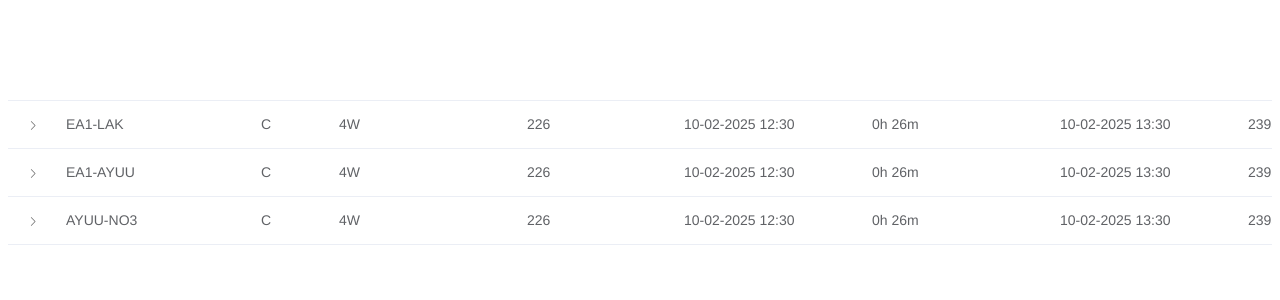
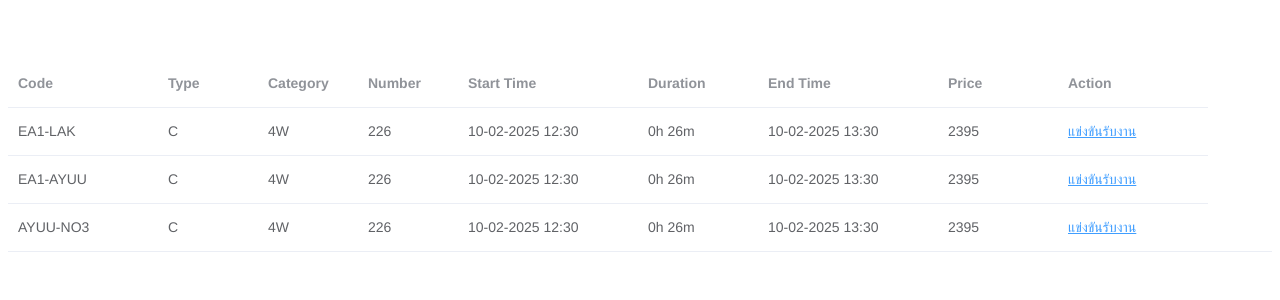
Before and after one commit to kkmediatech/web-bot, a Vue app: page / in a window 1280 px wide. Shown: the top 300 px of the page. Built offline with nearby package versions, Linux system fonts and the light colour scheme.

Commit message:
แก้ไข

```diff
--- a/package.json
+++ b/package.json
@@ -4,6 +4,7 @@
   "homepage": "https://github.com/kkmediatech/web-bot",
   "private": true,
   "scripts": {
+    "serve": "vue-cli-service serve",
     "build": "vue-cli-service build",
     "deploy": "gh-pages -d dist",
     "predeploy": "npm run build"
--- a/src/components/HelloWorld.vue
+++ b/src/components/HelloWorld.vue
@@ -1,53 +1,50 @@
 <template>
   <div>
-    <!-- Modal Component -->
-    <el-dialog
-      :visible.sync="modalVisible"
-      width="30%"
-      center
-      :show-close="true"
-      :close-on-click-modal="true"
-      :close-on-press-escape="true"
-    >
-      <div slot="title">
-        <h2>Verify that you are human</h2>
-      </div>
-      <div class="cf-turnstile" data-sitekey="0x4AAAAAAA7SN9BgICU6k8R5"></div>
-    </el-dialog>
+    <!-- Table -->
+    <el-table :data="tableData" style="width: 100%">
+      <el-table-column prop="code" label="Code" width="150"></el-table-column>
+      <el-table-column prop="type" label="Type" width="100"></el-table-column>
+      <el-table-column prop="category" label="Category" width="100"></el-table-column>
+      <el-table-column prop="number" label="Number" width="100"></el-table-column>
+      <el-table-column prop="startTime" label="Start Time" width="180"></el-table-column>
+      <el-table-column prop="duration" label="Duration" width="120"></el-table-column>
+      <el-table-column prop="endTime" label="End Time" width="180"></el-table-column>
+      <el-table-column prop="price" label="Price" width="120"></el-table-column>
 
-    <!-- Table Component -->
-    <el-table
-      :data="tableData"
-      style="width: 1606px"
-    >
-      <el-table-column type="expand">
-        <template>
-          <div></div>
-        </template>
-      </el-table-column>
-      <el-table-column prop="code" width="195"></el-table-column>
-      <el-table-column prop="type" width="78"></el-table-column>
-      <el-table-column prop="category" width="188"></el-table-column>
-      <el-table-column prop="number" width="157"></el-table-column>
-      <el-table-column prop="startTime" width="188"></el-table-column>
-      <el-table-column prop="duration" width="188"></el-table-column>
-      <el-table-column prop="endTime" width="188"></el-table-column>
-      <el-table-column prop="price" width="188"></el-table-column>
-      <el-table-column width="188">
-        <template>
-          <span class="grab-single" @click="openModal">แข่งขันรับงาน</span>
+      <!-- New Column for Action -->
+      <el-table-column label="Action" width="150">
+        <template slot-scope="scope">
+          <span class="grab-single" @click="openDialog(scope.row)">แข่งขันรับงาน</span>
         </template>
       </el-table-column>
     </el-table>
+
+    <!-- Dialog with Cloudflare Turnstile -->
+    <el-dialog title="ยืนยันตัวตน" :visible.sync="dialogVisible" width="30%" @open="initTurnstile" @close="destroyTurnstile">
+      <p><strong>Code:</strong> {{ selectedRow.code }}</p>
+      <p><strong>Type:</strong> {{ selectedRow.type }}</p>
+      <p><strong>Category:</strong> {{ selectedRow.category }}</p>
+      <p><strong>Number:</strong> {{ selectedRow.number }}</p>
+      <p><strong>Start Time:</strong> {{ selectedRow.startTime }}</p>
+      <p><strong>Duration:</strong> {{ selectedRow.duration }}</p>
+      <p><strong>End Time:</strong> {{ selectedRow.endTime }}</p>
+      <p><strong>Price:</strong> {{ selectedRow.price }}</p>
+
+      <!-- Cloudflare Turnstile Widget -->
+      <div id="turnstile-container"></div>
+
+      <span slot="footer" class="dialog-footer">
+        <el-button @click="closeDialog">ยกเลิก</el-button>
+        <el-button type="primary" :disabled="!isCaptchaSolved" @click="submitTurnstile">ยืนยัน</el-button>
+      </span>
+    </el-dialog>
   </div>
 </template>
 
 <script>
 export default {
-  name: 'HelloWorld',
   data() {
     return {
-      modalVisible: false,
       tableData: [
         {
           code: 'EA1-LAK',
@@ -79,35 +76,73 @@ export default {
           endTime: '10-02-2025 13:30',
           price: '2395'
         }
-      ]
+      ],
+      dialogVisible: false, // State to control dialog visibility
+      selectedRow: {}, // Store the selected row data
+      turnstileWidgetId: null, // Store the Turnstile widget ID
+      isCaptchaSolved: false // Track if CAPTCHA is solved
     };
   },
-  mounted() {
-    // Load Turnstile script
+  methods: {
+    openDialog(row) {
+      this.selectedRow = row; // Set the selected row data
+      this.dialogVisible = true; // Open the dialog
+    },
+    initTurnstile() {
+      // Load Cloudflare Turnstile script dynamically
       const script = document.createElement('script');
       script.src = 'https://challenges.cloudflare.com/turnstile/v0/api.js';
       script.async = true;
       script.defer = true;
       document.head.appendChild(script);
 
-    // Define the callback
-    window.onloadTurnstileCallback = (token) => {
-      console.log("Turnstile token:", token);
-      // Handle the token as needed
+      // Initialize Turnstile widget after script is loaded
+      script.onload = () => {
+        if (window.turnstile) {
+          this.turnstileWidgetId = window.turnstile.render('#turnstile-container', {
+            sitekey: '0x4AAAAAAA7SN9BgICU6k8R5', // Your Cloudflare Turnstile site key
+            callback: (token) => {
+              this.isCaptchaSolved = true; // Enable the confirm button when CAPTCHA is solved
+            }
+          });
+        }
       };
     },
-  methods: {
-    openModal() {
-      this.modalVisible = true;
+    destroyTurnstile() {
+      // Destroy the Turnstile widget when dialog is closed
+      if (this.turnstileWidgetId && window.turnstile) {
+        window.turnstile.remove(this.turnstileWidgetId);
+        this.turnstileWidgetId = null;
+        this.isCaptchaSolved = false; // Reset CAPTCHA state
+      }
+    },
+    closeDialog() {
+      this.dialogVisible = false; // Close the dialog
+    },
+    submitTurnstile() {
+      // Get the Turnstile response token
+      if (window.turnstile) {
+        const token = window.turnstile.getResponse(this.turnstileWidgetId);
+        if (token) {
+          alert(`Turnstile Token: ${token}`); // You can send this token to your server for verification
+          this.dialogVisible = false; // Close the dialog after submission
+        } else {
+          alert('Please complete the Turnstile challenge.');
+        }
+      }
     }
   }
 };
 </script>
 
-<style>
+<style scoped>
 .grab-single {
+  color: #409eff;
   cursor: pointer;
-  color: blue;
   text-decoration: underline;
 }
+
+.grab-single:hover {
+  color: #66b1ff;
+}
 </style>
```
Lines whose indentation alone changed are shown as unchanged.
